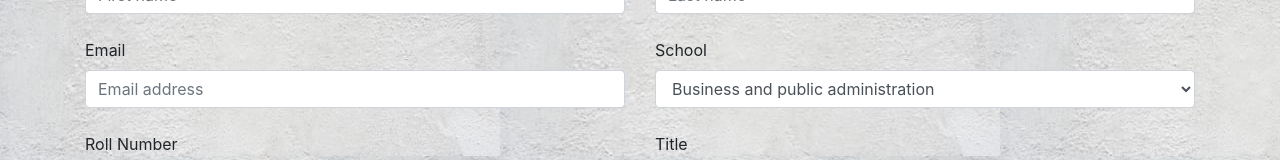
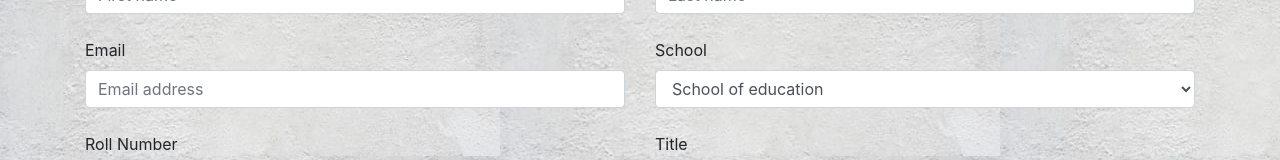
Before and after one commit to mbogewalo10/student-register, a React (Create React App) app in the folder frontend/: page /create-student in a window 1280 px wide. Shown: the part 178-338 px from the top of the page. Built offline with nearby package versions, Linux system fonts and the light colour scheme.

Commit message:
Changing input field

```diff
--- a/frontend/src/components/create-student.js
+++ b/frontend/src/components/create-student.js
@@ -97,10 +97,10 @@ import "./Stylesheets.css"
                             <div className="col">
                                 <label htmlFor="school">School</label>
                                 <select name="school" value={this.state.school} onChange={this.handleChange} className="form-control" >
-                                        <option value="Business and public administration">Business and public administration</option>
-                                        <option value="School of Arts and Sciences">School of Arts and Sciences</option>
+                                        <option value="School of Education">School of education</option>
+                                        <option value="Arts and Sciences">School of Arts and Sciences</option>
                                         <option value="School of Nursing">School of Nursing</option>
-                                        <option value="Information and Communication Technology">Information Communication and Technology</option>
+                                        <option value="Faculty of Law ">Faculty of Law</option>
                                    </select>
                             </div>
                     </div> <br/>
```
